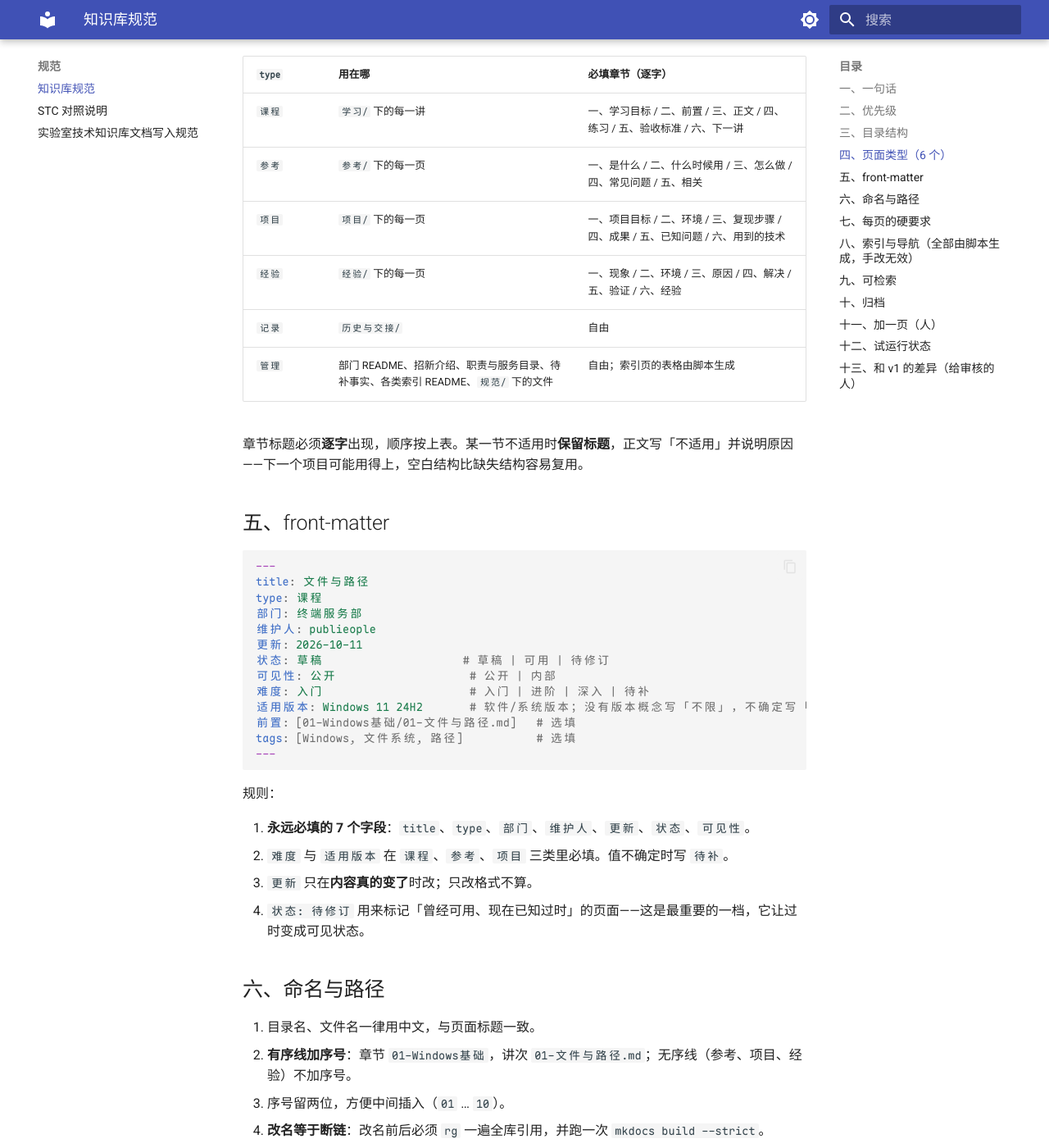
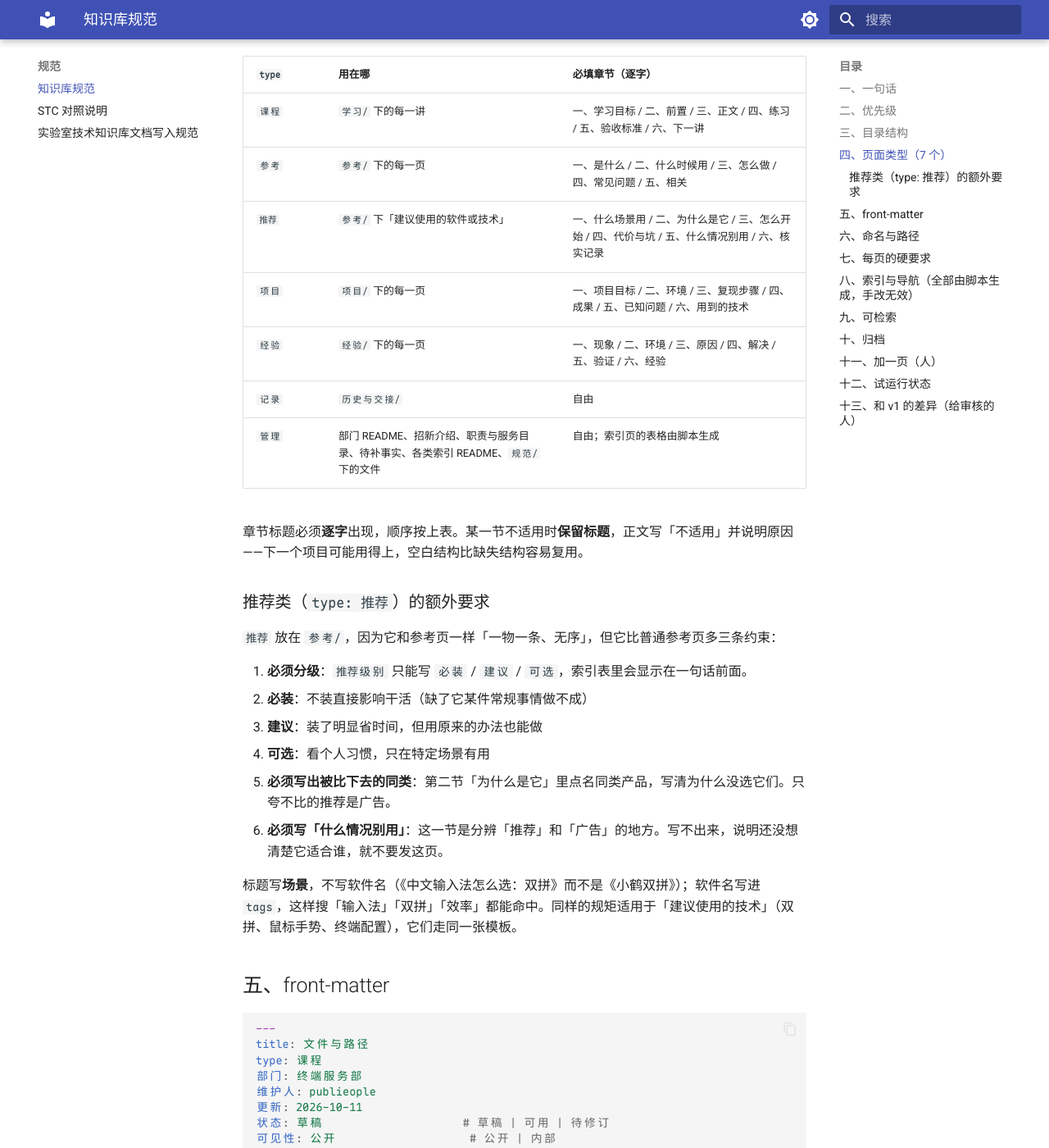
Before and after one commit to publieople/lab-terminal-service, an MkDocs documentation site: the page built from docs/规范/知识库规范.md, in a window 1280 px wide and 1400 px high, scrolled down 1414 px. Shown: the whole window at 82% size. Built offline with MkDocs 1.6.1 and Material for MkDocs 9.7.7, drawn with Linux system fonts in a browser that asks for light colours; some of the changed text lies outside the part shown.

Commit message:
规范：新增「推荐」类型（建议使用的软件或技术） (#2)
* 规范：新增「推荐」类型（建议使用的软件或技术）

type: 推荐 放在 参考/ 下，用于「建议装、建议用的软件或技术」。六节：什么场景用 / 为什么是它 / 怎么开始 / 代价与坑 / 什么情况别用 / 核实记录。

- _schema/pages.json：type 枚举加 推荐；新增 推荐级别（必装/建议/可选）与可选字段 一句话；难度、适用版本 的 requiredFor 加入 推荐；sectionsEnforced 加入 推荐（新类型没有历史包袱，第一天就硬校验）。

- scripts/check-pages.mjs：枚举校验改为由 fields 的 enum 声明驱动，类型必填改为由 requiredFor 驱动——以后加类型、加字段只改契约，校验器不动。

- scripts/gen-index.mjs：带 推荐级别 的页面，索引表里级别显示在一句话前。

- 新增 _templates/推荐模板.md；CONTRIBUTING / README / 归档说明 / 参考索引页同步 6 个类型改 7 个。

- 规范另外两处：推荐类必须写出被比下去的同类、必须写「什么情况别用」；tags 那条去掉指向不存在的 _schema/tags.json 的说法。

* 表达：新增正文的直引号统一为「」，与新规范一致

```diff
--- a/docs/规范/知识库规范.md
+++ b/docs/规范/知识库规范.md
@@ -62,18 +62,32 @@ docs/
 - **我们做出来的 → `项目/`**
 - **我们炸过的 → `经验/`**
 
-## 四、页面类型（6 个）
+## 四、页面类型（7 个）
 
 | `type` | 用在哪 | 必填章节（逐字） |
 | --- | --- | --- |
 | `课程` | `学习/` 下的每一讲 | 一、学习目标 / 二、前置 / 三、正文 / 四、练习 / 五、验收标准 / 六、下一讲 |
 | `参考` | `参考/` 下的每一页 | 一、是什么 / 二、什么时候用 / 三、怎么做 / 四、常见问题 / 五、相关 |
+| `推荐` | `参考/` 下「建议使用的软件或技术」 | 一、什么场景用 / 二、为什么是它 / 三、怎么开始 / 四、代价与坑 / 五、什么情况别用 / 六、核实记录 |
 | `项目` | `项目/` 下的每一页 | 一、项目目标 / 二、环境 / 三、复现步骤 / 四、成果 / 五、已知问题 / 六、用到的技术 |
 | `经验` | `经验/` 下的每一页 | 一、现象 / 二、环境 / 三、原因 / 四、解决 / 五、验证 / 六、经验 |
 | `记录` | `历史与交接/` | 自由 |
 | `管理` | 部门 README、招新介绍、职责与服务目录、待补事实、各类索引 README、`规范/` 下的文件 | 自由；索引页的表格由脚本生成 |
 
 章节标题必须**逐字**出现，顺序按上表。某一节不适用时**保留标题**，正文写「不适用」并说明原因——下一个项目可能用得上，空白结构比缺失结构容易复用。
+
+### 推荐类（`type: 推荐`）的额外要求
+
+`推荐` 放在 `参考/`，因为它和参考页一样「一物一条、无序」，但它比普通参考页多三条约束：
+
+1. **必须分级**：`推荐级别` 只能写 `必装` / `建议` / `可选`，索引表里会显示在一句话前面。
+   - **必装**：不装直接影响干活（缺了它某件常规事情做不成）
+   - **建议**：装了明显省时间，但用原来的办法也能做
+   - **可选**：看个人习惯，只在特定场景有用
+2. **必须写出被比下去的同类**：第二节「为什么是它」里点名同类产品，写清为什么没选它们。只夸不比的推荐是广告。
+3. **必须写「什么情况别用」**：这一节是分辨「推荐」和「广告」的地方。写不出来，说明还没想清楚它适合谁，就不要发这页。
+
+标题写**场景**，不写软件名（《中文输入法怎么选：双拼》而不是《小鹤双拼》）；软件名写进 `tags`，这样搜「输入法」「双拼」「效率」都能命中。同样的规矩适用于「建议使用的技术」（双拼、鼠标手势、终端配置），它们走同一张模板。
 
 ## 五、front-matter
 
@@ -96,9 +110,10 @@ tags: [Windows, 文件系统, 路径]           # 选填
 规则：
 
 1. **永远必填的 7 个字段**：`title`、`type`、`部门`、`维护人`、`更新`、`状态`、`可见性`。
-2. `难度` 与 `适用版本` 在 `课程`、`参考`、`项目` 三类里必填。值不确定时写 `待补`。
+2. `难度` 与 `适用版本` 在 `课程`、`参考`、`推荐`、`项目` 四类里必填。值不确定时写 `待补`；`推荐` 的 `适用版本` 要写出平台（例：Windows 11 24H2、跨平台）。
 3. `更新` 只在**内容真的变了**时改；只改格式不算。
 4. `状态: 待修订` 用来标记「曾经可用、现在已知过时」的页面——这是最重要的一档，它让过时变成可见状态。
+5. `推荐级别` 只在 `type: 推荐` 时必填，取值 `必装` / `建议` / `可选`，**不允许空着或写 `待补`**——推荐不给级别，等于没说推荐给谁。
 
 ## 六、命名与路径
 
@@ -140,7 +155,7 @@ node scripts/check-pages.mjs   # 校验字段、章节，并列出三类待办
 
 ## 九、可检索
 
-1. `tags` 从固定词表里选（`_schema/tags.json`），不要临时造词。
+1. `tags` 复用库里已有的词：先在部门章里搜一遍（`rg '^tags:' docs/部门` 能看到全部），不要为同一件事造第二个词。推荐类把软件名写成 tag（例：`小鹤双拼`），标题写场景、tag 记名字。
 2. 术语第一次出现时把常见同义词写在括号里：「终端（Terminal、命令行、shell）」。站点搜索按文字匹配，**同义词只能靠正文带上**。
 3. 标题用读者会搜的词，不用内部代号。
 
@@ -171,6 +186,7 @@ node scripts/check-secrets.mjs
 | 四条线目录 | ✅ 就位 |
 | 规范 v2 + 机器契约（`_schema/pages.json`） | ✅ |
 | 生成脚本：索引 / 导航 / 校验 | ✅ |
+| 「推荐」类（建议使用的软件或技术） | ✅ 类型、模板、校验已就位（试运行期就硬校验章节）；正文待写，先拿「双拼输入法」当样板 |
 | 学习线的章节化 | 🚧 `01-Windows基础` 已成样板，`02-终端环境`、`03-Linux基础` 只有章节导览 |
 | 旧页面并入新结构 | 🚧 目录与 `type` 已迁完；正文仍是 v1 的章节结构，逐篇重写 |
 | v1 规范文件 | 已归档：`docs/归档/规范与模板-v1/`（SCHEMA、旧 CONTRIBUTING、8 个旧模板） |
@@ -188,3 +204,5 @@ node scripts/check-secrets.mjs
 | 验收标准 | 只在「四能」里当口号 | 每页一节，可判定 |
 | `type` 数量 | 9 个 + 2 类靠路径豁免 | 6 个 |
 | 过期处理 | 写在规范里，但没有机器检查 | `check-pages.mjs` 直接列出待复核清单 |
+| `type` 数量 | 9 个 + 2 类靠路径豁免 | 7 个（2026-10-12 增 `推荐`：建议使用的软件或技术） |
+| 过期处理 | 写在规范里，但没有机器检查 | `check-pages.mjs` 直接列出待复核清单 |
```
Also changed, not shown: CONTRIBUTING.md (+3 -1 lines), README.md (+2 -1 lines), _templates/推荐模板.md (added, +50 -0 lines), docs/归档/README.md (+1 -0 lines), docs/部门/终端服务部/参考/README.md (+14 -2 lines), 4 other files.
